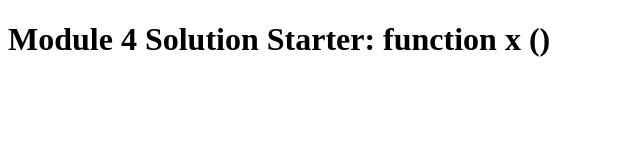
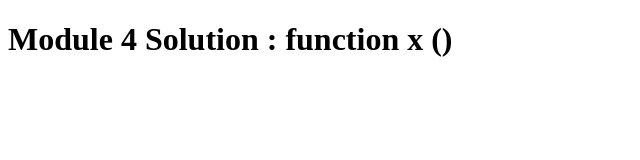
Before and after one commit to aaamkhg2003/Module4, a plain HTML site: page index.html in a window 1280 px wide. Shown: the whole page, without its empty margins (0-640 px from the left). Drawn offline with Linux system fonts and the light colour scheme.

Commit message:
Update index.html

```diff
--- a/index.html
+++ b/index.html
@@ -8,7 +8,7 @@
 
 </head>
 <body>
-  <h1>Module 4 Solution Starter: function x ()</h1>
+  <h1>Module 4 Solution : function x ()</h1>
 
   <div id="content" ></div>
    <script src="script.js"></script>
```
